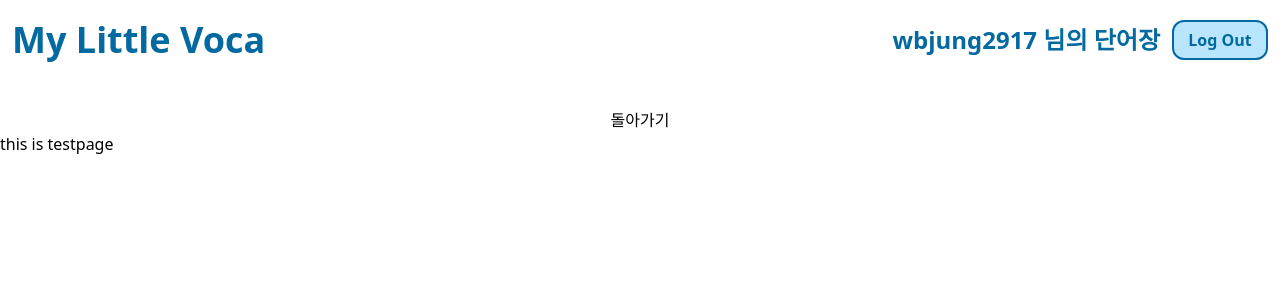
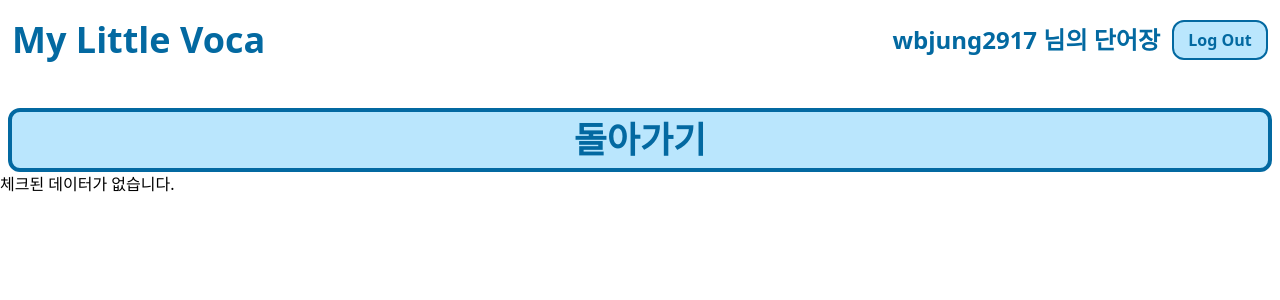
Before and after one commit to wbjung2917/RPA2_React_Project, a React (Vite) app: page / in a window 1280 px wide. Both pictures are taken after a click on the button "선택사항 테스트하기". Shown: the top 300 px of the page. Built offline with nearby package versions, Linux system fonts and the light colour scheme.

Commit message:
update testing basic

```diff
--- a/src/App.jsx
+++ b/src/App.jsx
@@ -1,4 +1,4 @@
-import { useReducer } from 'react';
+import { useReducer, useState } from 'react';
 import { Nav } from './components/Nav';
 import { WordNotes } from './components/WordNotes';
 import { WordContextProvider } from './hooks/word-context';
@@ -6,6 +6,7 @@ import { Test } from './components/Test';
 
 function App() {
   const [isTesting, toggleIsTesting] = useReducer((pre) => !pre, false);
+  const [isAll, setIsAll] = useState(false);
 
   console.log('redered App.jsx');
 
@@ -16,8 +17,18 @@ function App() {
       <WordContextProvider>
         {isTesting ? (
           <>
-            <button onClick={() => toggleIsTesting()}>돌아가기</button>
-            <Test></Test>
+            <div className='flex'>
+              <button
+                className='h-30 mx-2 basis-full rounded-xl border-4 border-sky-700 bg-sky-200 p-2 text-4xl font-bold text-sky-700'
+                onClick={() => {
+                  toggleIsTesting();
+                  setIsAll(false);
+                }}
+              >
+                돌아가기
+              </button>
+            </div>
+            <Test isAll={isAll}></Test>
           </>
         ) : (
           <>
@@ -29,7 +40,10 @@ function App() {
                 선택사항 테스트하기
               </button>
               <button
-                onClick={() => toggleIsTesting()}
+                onClick={() => {
+                  toggleIsTesting();
+                  setIsAll(true);
+                }}
                 className='h-30 mx-2 basis-1/2 rounded-xl border-4 border-sky-700 bg-sky-200 p-2 text-4xl font-bold text-sky-700'
               >
                 전체 테스트하기
--- a/src/components/Test.jsx
+++ b/src/components/Test.jsx
@@ -1,8 +1,49 @@
 import { useWord } from '../hooks/word-context';
+import { TestItem } from './TestItem';
 
-export const Test = () => {
-  const { checkedItems } = useWord();
+export const Test = ({ isAll }) => {
+  const { data, checkedItems } = useWord();
+  const wordsData = data.notes.filter((note) =>
+    isAll ? note : checkedItems.has(note.id)
+  );
 
-  console.log(checkedItems);
-  return <h1>this is testpage</h1>;
+  const answerList = data.notes.reduce(
+    (pre, cur) => [...pre, ...cur.words.map((word) => word.ko)],
+    []
+  );
+
+  const testingData = wordsData.reduce((pre, cur) => {
+    const correctAnswer = Math.floor(Math.random() * 4);
+    const randAnswers = [];
+    while (randAnswers.length < 3) {
+      const tempAns = answerList[Math.floor(Math.random() * answerList.length)];
+      if (!randAnswers.includes(tempAns)) randAnswers.push(tempAns);
+    }
+
+    return [
+      ...pre,
+      ...cur.words.map((word) => [
+        word.en,
+        word.ko,
+        correctAnswer,
+        randAnswers,
+      ]),
+    ];
+  }, []);
+  console.log(testingData);
+
+  // console.log(checkedWords);
+  return (
+    <div className='grid grid-cols-2'>
+      {checkedItems.size === 0 && !isAll ? (
+        <h1>체크된 데이터가 없습니다.</h1>
+      ) : (
+        <>
+          {testingData.map((data) => (
+            <TestItem key={testingData.indexOf(data)}></TestItem>
+          ))}
+        </>
+      )}
+    </div>
+  );
 };
--- /dev/null
+++ b/src/components/TestItem.jsx
@@ -0,0 +1,3 @@
+export const TestItem = () => {
+  return <h1>testItem</h1>;
+};
```
